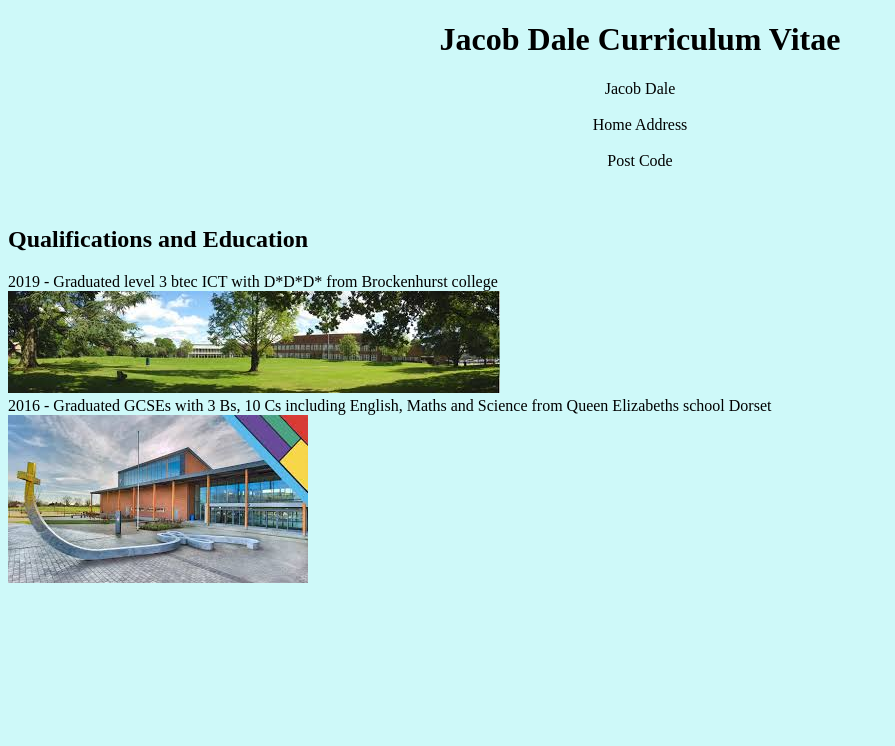
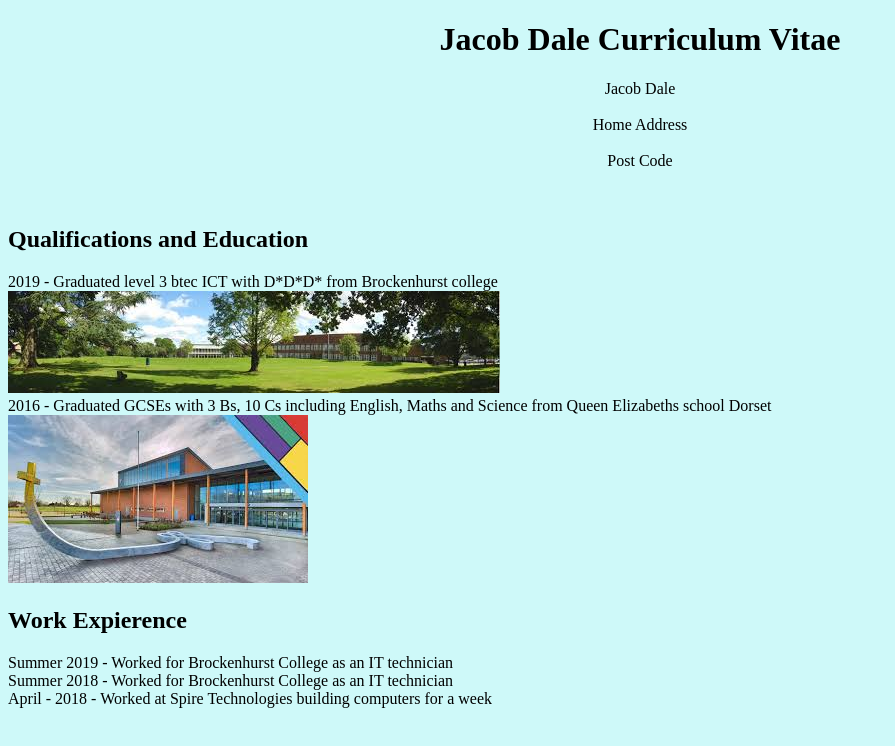
Before and after one commit to JSDale/Website-Tech, a plain HTML site: page week_1/My_CV.html in a window 1280 px wide. Shown: the whole page, without its empty margins (0-895 px from the left). Drawn offline with Linux system fonts and the light colour scheme.

Commit message:
added to CV

```diff
--- a/week_1/My_CV.html
+++ b/week_1/My_CV.html
@@ -24,5 +24,13 @@
             <br>
             <img src="QE.jfif" alt="Image of QE Dorset.">
         </p>
+        <h2>Work Expierence</h2>
+        <p>
+            Summer 2019 - Worked for Brockenhurst College as an IT technician
+            <br>
+            Summer 2018 - Worked for Brockenhurst College as an IT technician
+            <br>
+            April - 2018 - Worked at Spire Technologies building computers for a week
+        </p>
     </body>
 </html>
```
